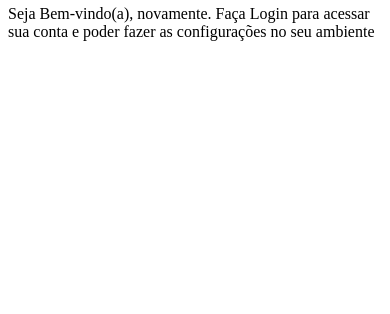
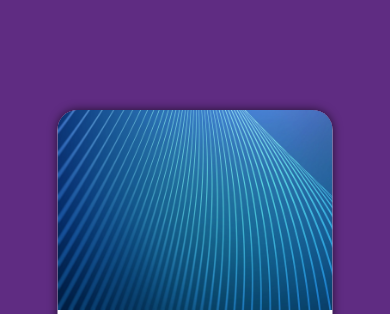
Before and after one commit to viniciuspaixaosilva/projeto-login, a plain HTML site: page index.html in a window 390 px wide. Shown: the part 62-376 px from the top of the page. Drawn offline with Linux system fonts and the light colour scheme.

Commit message:
criada tela login mobile first

```diff
--- a/estilos/style.css
+++ b/estilos/style.css
@@ -3,3 +3,50 @@
 /*Paleta de cores
   Verde: #49a09d
   Lilas: #5f2c82*/
+
+
+  *{
+    font-family: system-ui, -apple-system, BlinkMacSystemFont, 'Segoe UI', Roboto, Oxygen, Ubuntu, Cantarell, 'Open Sans', 'Helvetica Neue', sans-serif;
+    padding: 0px;
+    margin: 0px;
+    box-sizing: border-box; /*isso serve para que a borda faça parte da conta de largura*/
+  }
+
+  body,html{
+    background-color: #5f2c82;
+    height: 100vh;
+    width: 100vw;
+    position: relative;
+  }
+
+  main{
+    height: 100vh;
+    width: 100vw;
+  }
+
+  section#login {
+    position: absolute;
+    top: 50%;
+    left: 50%;
+    transform: translate(-50%, -50%);
+    overflow: hidden; /*Tudo que estiver fora da borda vi ficar escondido(A borda tem arredondamento)*/
+
+    background-color: white;
+    width: 275px;
+    height: 500px;
+    border-radius: 20px ;
+    box-shadow: 0px 0px 10px rgba(0, 0, 0, 0.642);
+  }
+
+  section#login > div#imagem {
+    display: block;
+    background: #5f2c82 url(../imagens/fluxo.jpg) no-repeat;
+    background-size: cover;
+    background-position: left bottom;
+    height: 200px;
+  }
+
+  section#login > div#formulario{
+    display: block;
+    padding: 10px;
+  }
```
Also changed, not shown: imagens/fluxo.jpg (renamed from imagens/pexels-sean-whang-804269.jpg).
